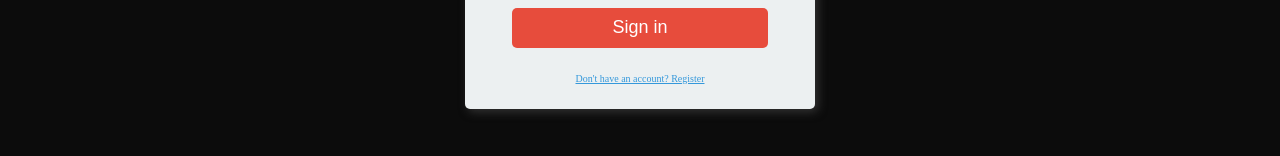
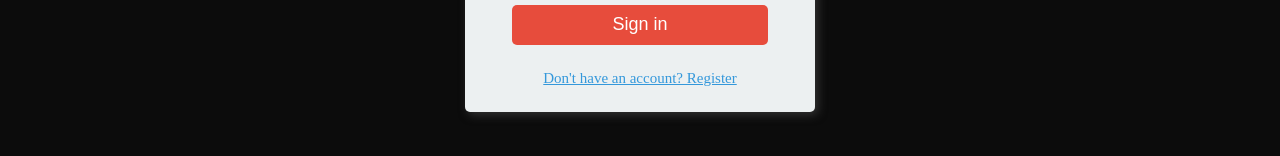
Before and after one commit to koonutWork/IRead_interview, a React (Vite) app in the folder IRC/: page /login in a window 1280 px wide. Shown: the part 532-688 px from the top of the page. Built offline with nearby package versions, Linux system fonts and the light colour scheme; no server answers.

Commit message:
update login css

```diff
--- a/IRC/src/components/LoginForm.css
+++ b/IRC/src/components/LoginForm.css
@@ -152,7 +152,7 @@
 
 .form a {
   text-align: center;
-  font-size: 10px;
+  font-size: 15px;
   color: #3498db;
 }
 
```
